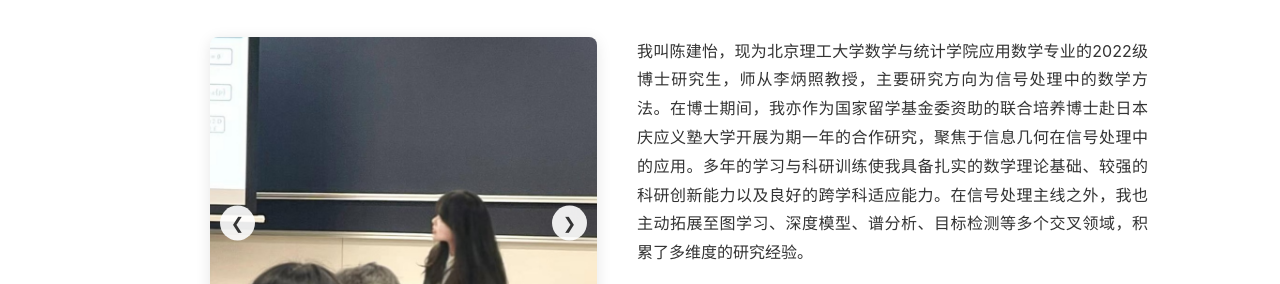
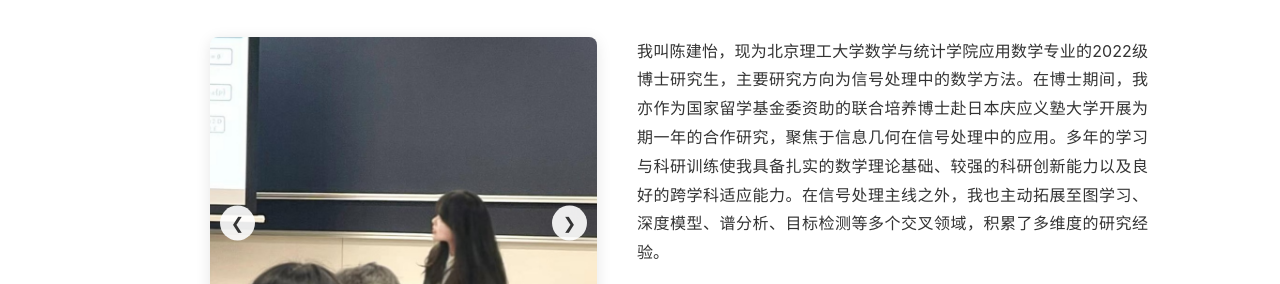
Before and after one commit to chenjianyi888/homepage, a plain HTML site: page index.html in a window 1280 px wide. Shown: the part 512-796 px from the top of the page. Drawn offline with Linux system fonts and the light colour scheme.

Commit message:
update 1114

```diff
--- a/index.html
+++ b/index.html
@@ -51,7 +51,7 @@
                     <!-- 右侧文字介绍 -->
                     <div class="about-text-section">
                         <p class="about-text">
-                            我叫陈建怡，现为北京理工大学数学与统计学院应用数学专业的2022级博士研究生，师从李炳照教授，主要研究方向为信号处理中的数学方法。在博士期间，我亦作为国家留学基金委资助的联合培养博士赴日本庆应义塾大学开展为期一年的合作研究，聚焦于信息几何在信号处理中的应用。多年的学习与科研训练使我具备扎实的数学理论基础、较强的科研创新能力以及良好的跨学科适应能力。在信号处理主线之外，我也主动拓展至图学习、深度模型、谱分析、目标检测等多个交叉领域，积累了多维度的研究经验。
+                            我叫陈建怡，现为北京理工大学数学与统计学院应用数学专业的2022级博士研究生，主要研究方向为信号处理中的数学方法。在博士期间，我亦作为国家留学基金委资助的联合培养博士赴日本庆应义塾大学开展为期一年的合作研究，聚焦于信息几何在信号处理中的应用。多年的学习与科研训练使我具备扎实的数学理论基础、较强的科研创新能力以及良好的跨学科适应能力。在信号处理主线之外，我也主动拓展至图学习、深度模型、谱分析、目标检测等多个交叉领域，积累了多维度的研究经验。
                         </p>
                         <p class="about-text">
                             截至目前，我以第一作者在《IEEETransactionsonSignalProcessing》、《SignalProcessing》、《DigitalSignalProcessing》等国际期刊发表SCI论文8篇，另有发明专利1项获授权。并且我参与多项国家级科研课题，具备较强的独立科研能力与系统性思维。在团队协作过程中，我不仅承担核心任务，也积极参与方案讨论与成果整合，具有良好的沟通能力与协作精神。
```
